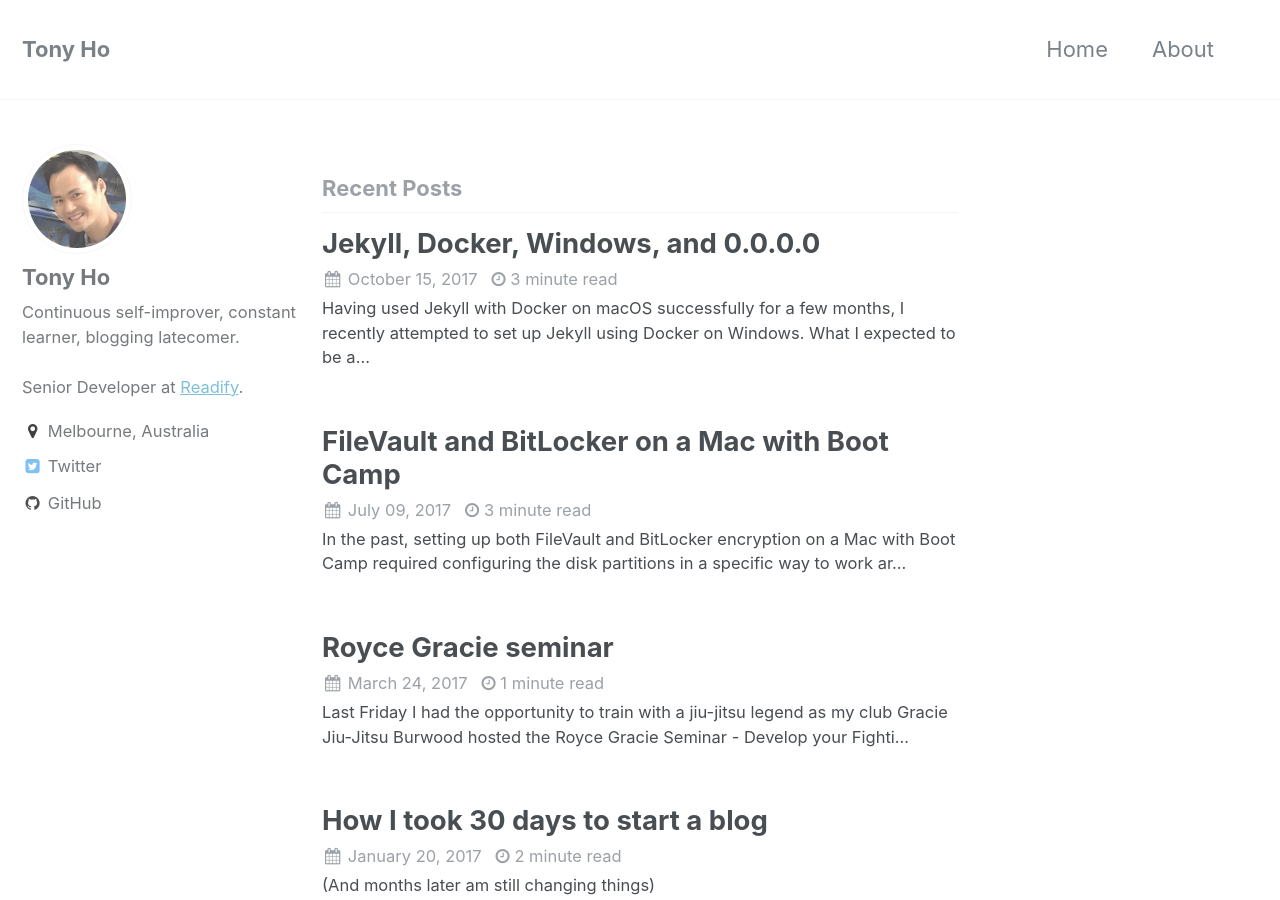
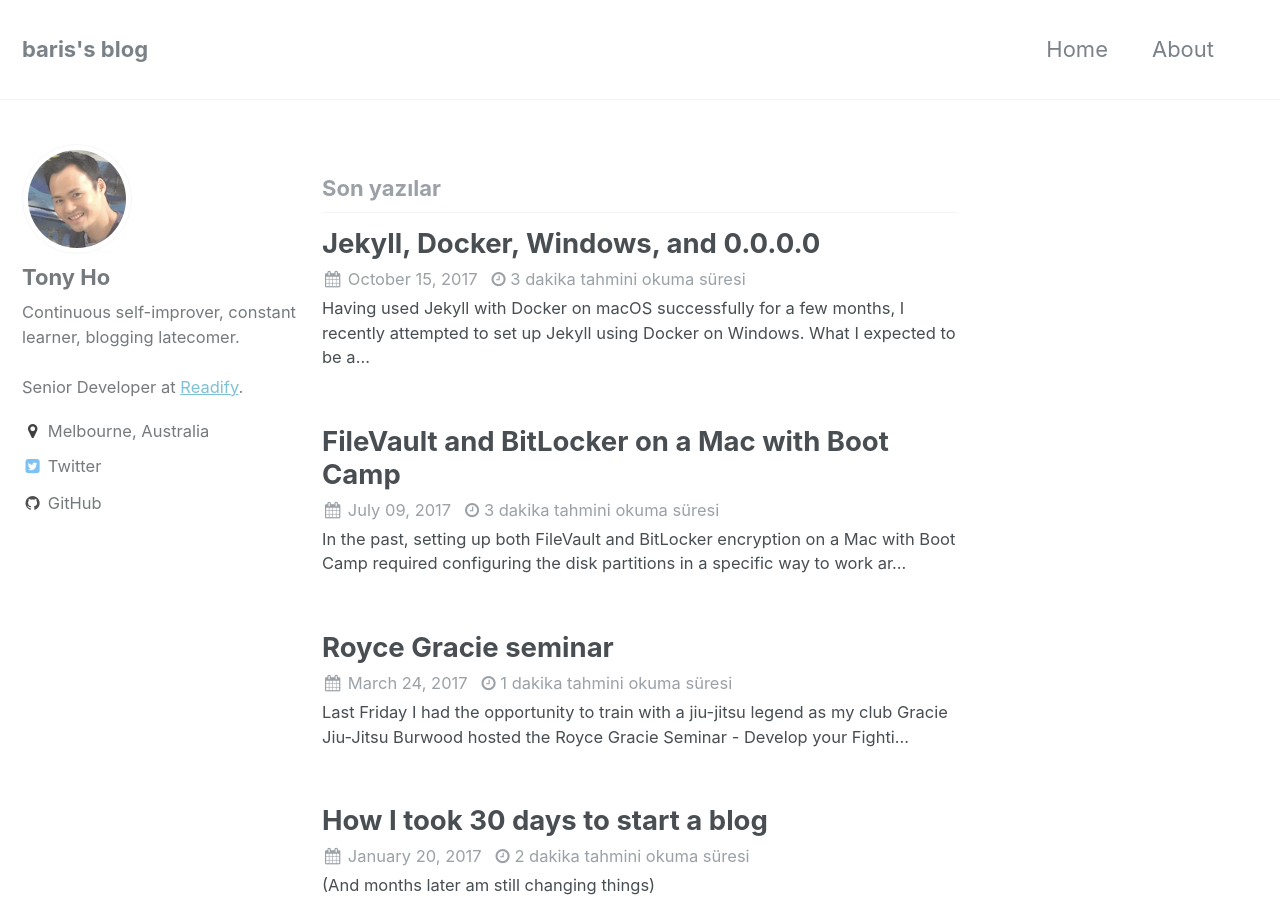
Before and after one commit to sonrabakarim/baris, a Jekyll site: the page built from index.html, in a window 1280 px wide and 900 px high. Built offline with Jekyll 4.4.1, drawn with Linux system fonts in a browser that asks for light colours; the list of posts is cut into pages by our own code; some of the changed text lies outside the part shown.

Commit message:
Update _config.yml

```diff
--- a/_config.yml
+++ b/_config.yml
@@ -6,8 +6,8 @@
 # `jekyll serve`. If you change this file, please restart the server process.
 
 # Site Settings
-locale                   : "en"
-title                    : "Tony Ho"
+locale                   : "tr"
+title                    : "baris's blog"
 title_separator          : "-"
 name                     : "Tony Ho"
 description              : "The blog of Tony Ho"
```
